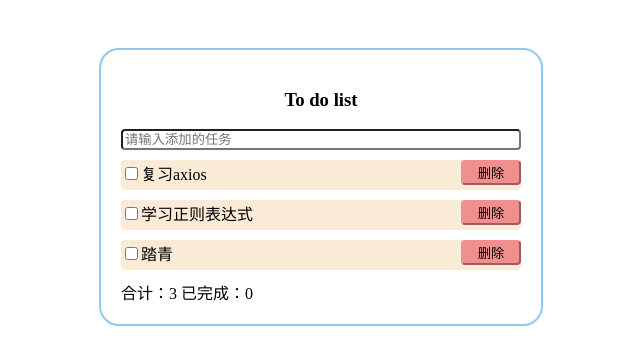
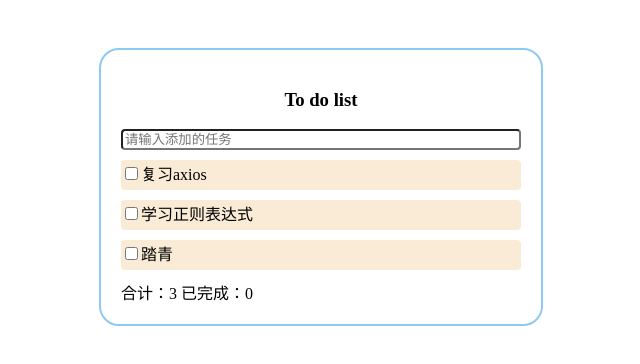
Before and after one commit to minsaccount/TodoList, a Vue app: page / in a window 1280 px wide. Shown: the top 364 px of the page, without its empty margins (319-959 px from the left). Built offline with nearby package versions, Linux system fonts and the light colour scheme.

Commit message:
悬浮高亮

```diff
--- a/src/components/ItemList.vue
+++ b/src/components/ItemList.vue
@@ -18,4 +18,5 @@ export default {
 .list {
   width: inherit;
 }
+
 </style>
--- a/src/components/TodoItem.vue
+++ b/src/components/TodoItem.vue
@@ -1,5 +1,5 @@
 <template>
-  <div class="item">
+  <li>
     <label class="title">
       <input
         type="checkbox"
@@ -9,7 +9,7 @@
       <span>{{ item.name }}</span>
     </label>
     <button class="button">删除</button>
-  </div>
+  </li>
 </template>
 
 <script>
@@ -24,7 +24,7 @@ export default {
 </script>
 
 <style lang="scss" scoped>
-.item {
+li {
   width: inherit;
   display: inline-block;
   margin-top: 10px;
@@ -36,9 +36,17 @@ export default {
   .button {
     width: 60px;
     float: right;
+    margin-top: 3px;
     background-color: rgb(241, 142, 142);
     border-color: rgb(241, 142, 142);
     border-radius: 4px;
+    display: none;
   }
 }
+li:hover {
+  background-color: rgb(142, 201, 241);
+}
+li:hover button {
+  display: block;
+}
 </style>
```
